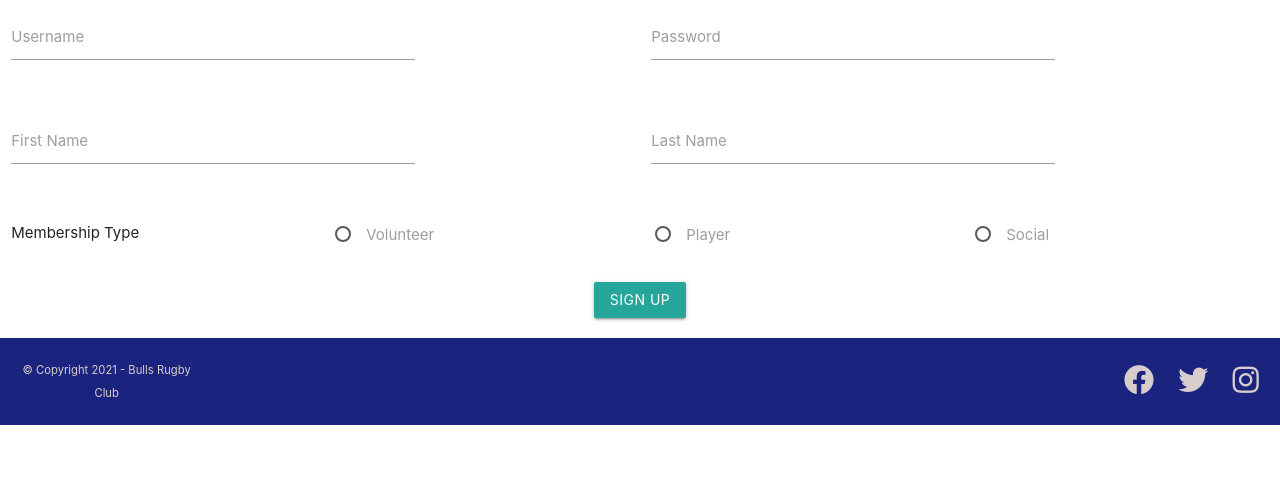
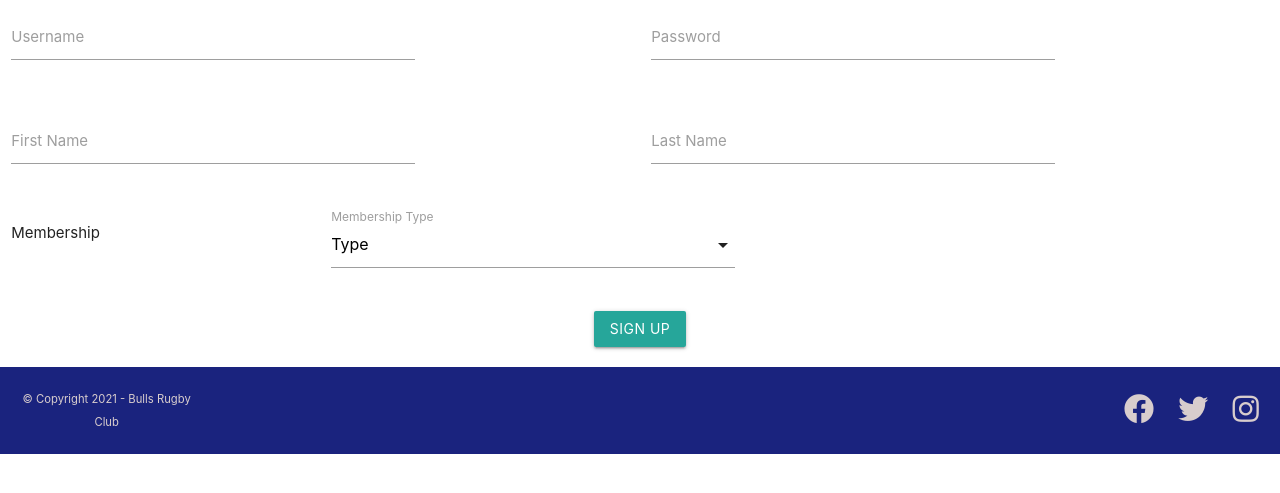
Before and after one commit to TomDillane/bulls_rugby_club, a Flask app: page /signup in a window 1280 px wide. Shown: the part 203-696 px from the top of the page. Run offline with Flask 2, Linux system fonts and the light colour scheme; some libraries are stand-ins or nearby versions; some web fonts are replaced.

Commit message:
Refactor: updated radio selections to dropdowns to suit all devices

```diff
--- a/templates/signup.html
+++ b/templates/signup.html
@@ -27,7 +27,62 @@
             <label for="lastname">Last Name</label>
         </div>
     </div>
+    <div class="row" id="membership-select">
+        <div class="col s3">
+            <p>Membership</p>
+        </div>
+        <div class="input-field col s4">
+            <select name="membership" id="member-selector" onchange="check()" required>
+                <option value="" disabled selected>Type</option>
+                <option value="volunteer">Volunteer</option>
+                <option value="player">Player</option>
+                <option value="social">Social</option>
+
+            </select>
+            <label>Membership Type</label>
+        </div>
+    </div>
+    <div class="row" id="gender-select">
+        <div class="col s3">
+            <p>Gender</p>
+        </div>
+        <div class="input-field col s4">
+            <select name="gender" id="gender-selector" required>
+                <option value="" disabled selected>Gender</option>
+                <option value="male">Male</option>
+                <option value="female">Female</option>
+
+            </select>
+            <label>Gender Select
+            </label>
+        </div>
+    </div>
+    <div class="row" id="position-select">
+        <div class="col s3">
+            <p>Position</p>
+        </div>
+        <div class="input-field col s4">
+            <select name="position" id="pos-selector" required>
+                <option value="" disabled selected>Position</option>
+                <option value="front row">Front Row</option>
+                <option value="second row">Second Row</option>
+                <option value="back row">Back Row</option>
+                <option value="half back">Half Back</option>
+                <option value="center">Center</option>
+                <option value="full back">Full Back</option>
+            </select>
+            <label>Playing Position</label>
+        </div>
+    </div>
     <div class="row">
+        <div class="col s12 center-align">
+            <button class="btn waves-effect waves-light" type="submit" name="action">Sign Up</button>
+        </div>
+    </div>
+</form>
+
+{% endblock %}
+<!--<div class="row">
         <div class="col s3">
             <p>Membership Type</p>
         </div>
@@ -77,28 +132,5 @@
             </p>
         </div>
     </div>
-    <div class="row" id="position-select">
-        <div class="col s3">
-            <p>Position</p>
-        </div>
-    <div class="input-field col s4">
-        <select name="position" id="pos-selector">
-            <option value="" disabled selected>Position</option>
-            <option value="front row">Front Row</option>
-            <option value="second row">Second Row</option>
-            <option value="back row">Back Row</option>
-            <option value="half back">Half Back</option>
-            <option value="center">Center</option>
-            <option value="full back">Full Back</option>
-        </select>
-        <label>Playing Position</label>
-    </div>
-    </div>
-    <div class="row">
-        <div class="col s12 center-align">
-            <button class="btn waves-effect waves-light" type="submit" name="action">Sign Up</button>
-        </div>
-    </div>
-</form>
 
-{% endblock %}
+    -->
```
